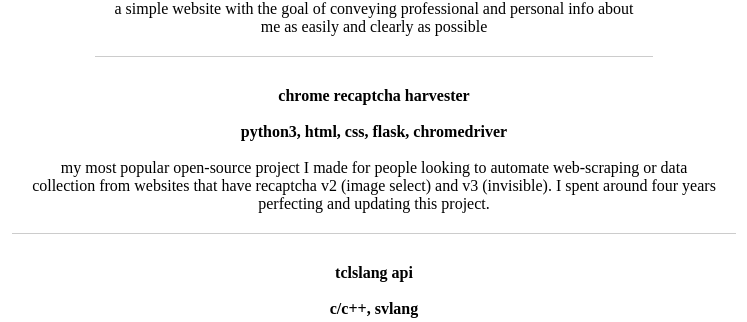
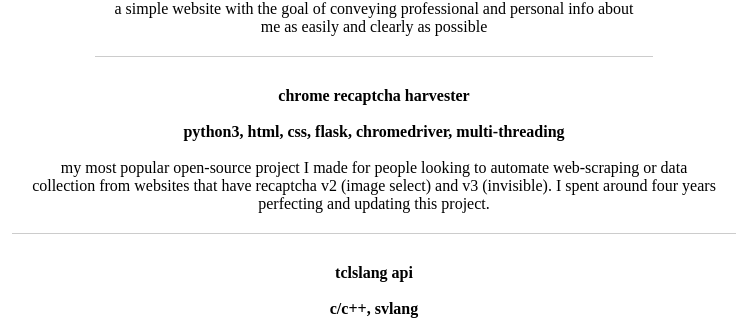
Before and after one commit to benastahl/ben_portfolio_website, a Flask app: page /projects in a window 1280 px wide. Shown: the part 220-542 px from the top of the page, without its empty margins (266-1013 px from the left). Run offline with Flask 3, Linux system fonts and the light colour scheme.

Commit message:
add multi threading skill to projects.html

```diff
--- a/templates/projects.html
+++ b/templates/projects.html
@@ -23,7 +23,7 @@
     </a></li>
     <li><a href="https://github.com/benastahl/chrome-recaptcha-harvester"><strong>chrome recaptcha harvester</strong><br><br>
 
-        <strong>python3, html, css, flask, chromedriver</strong>
+        <strong>python3, html, css, flask, chromedriver, multi-threading</strong>
         <br><br>
 
         my most popular open-source project I made for people looking to automate web-scraping or data<br>
```
